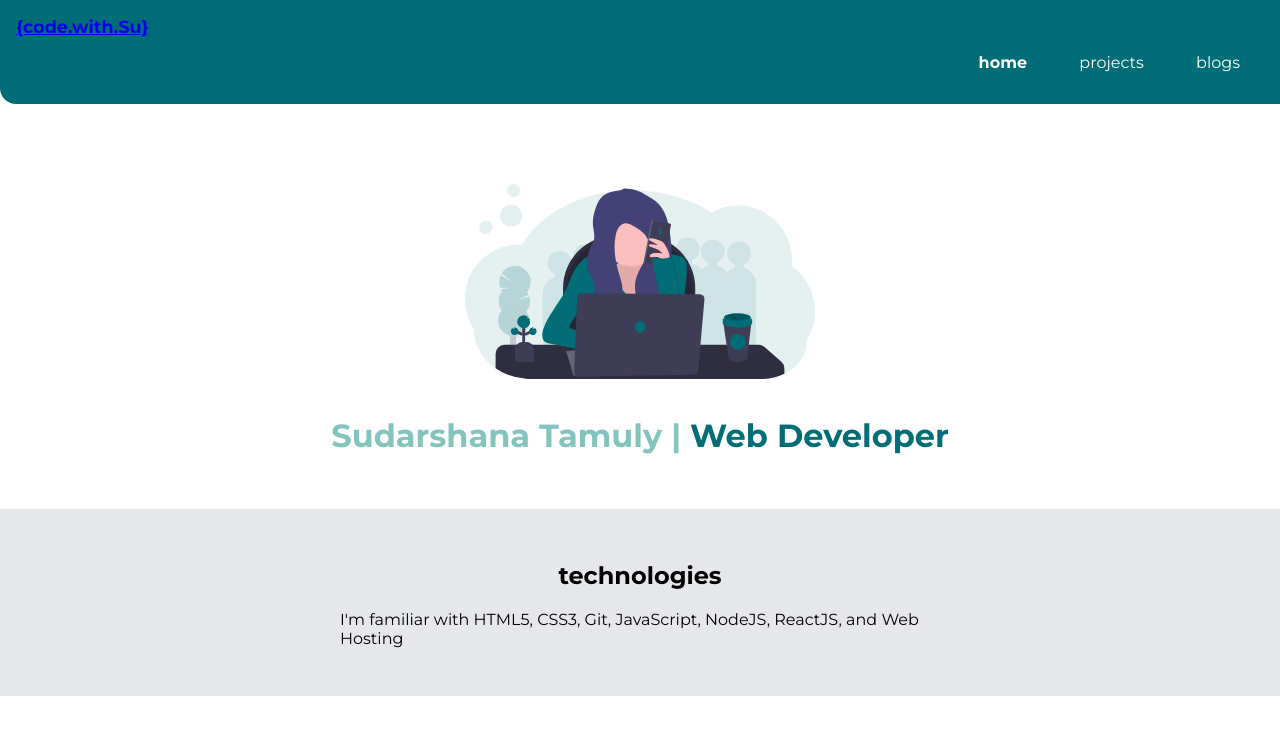
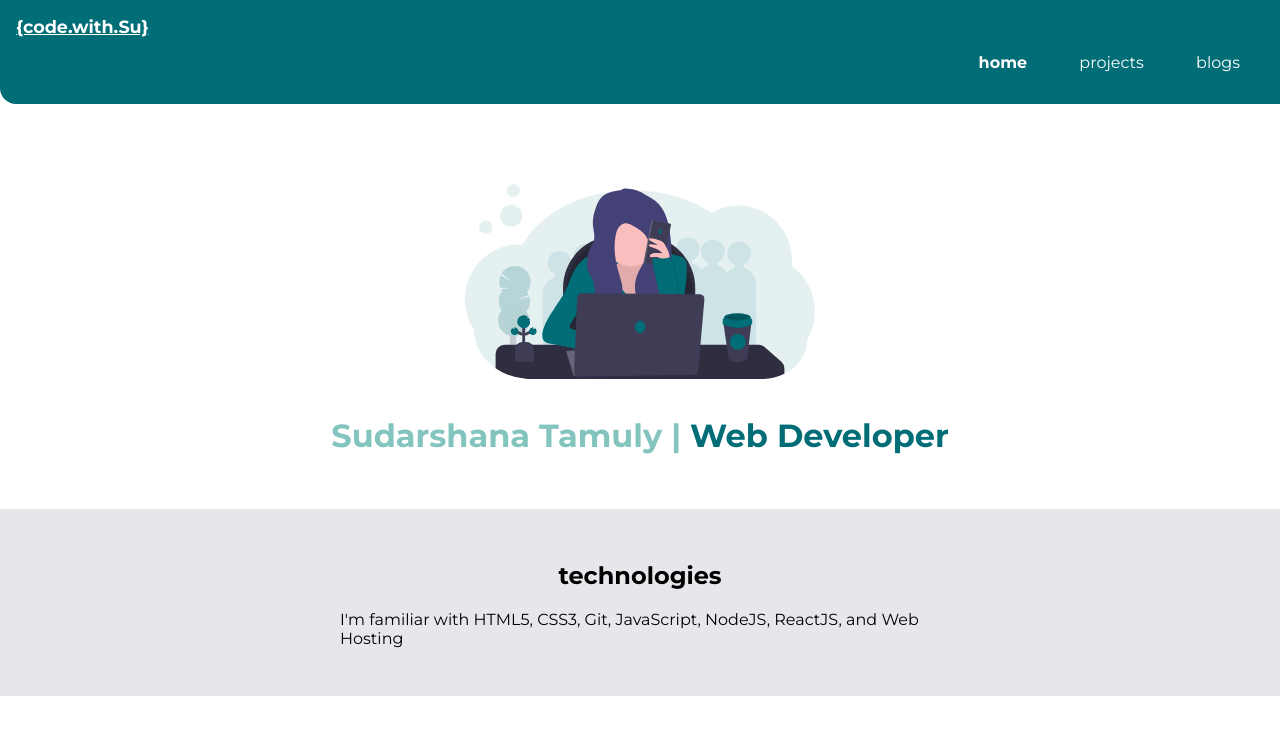
Before and after one commit to sudarshana12/neogcamp-lesson-3-live, a plain HTML site: page index.html in a window 1280 px wide. Shown: the top 744 px of the page. Drawn offline with Linux system fonts and the light colour scheme.

Commit message:
link styling

```diff
--- a/index.html
+++ b/index.html
@@ -14,7 +14,7 @@
 </html>
 <nav class="navigation container">
     <div class="nav-brand">
-        <a href="./index.html">{code.with.Su}</a>
+        <a class="top-left-link" href="./index.html">{code.with.Su}</a>
     </div>
     <ul class="list-non-bullet nav-pills">
         <li class="list-item-inline">
--- a/styles.css
+++ b/styles.css
@@ -122,3 +122,6 @@ container{
 .footer .link {
     color: white;
 }
+.top-left-link{
+    color: white;
+}
```
Also changed, not shown: blogs.html (+1 -1 lines), projects.html (+1 -1 lines).
